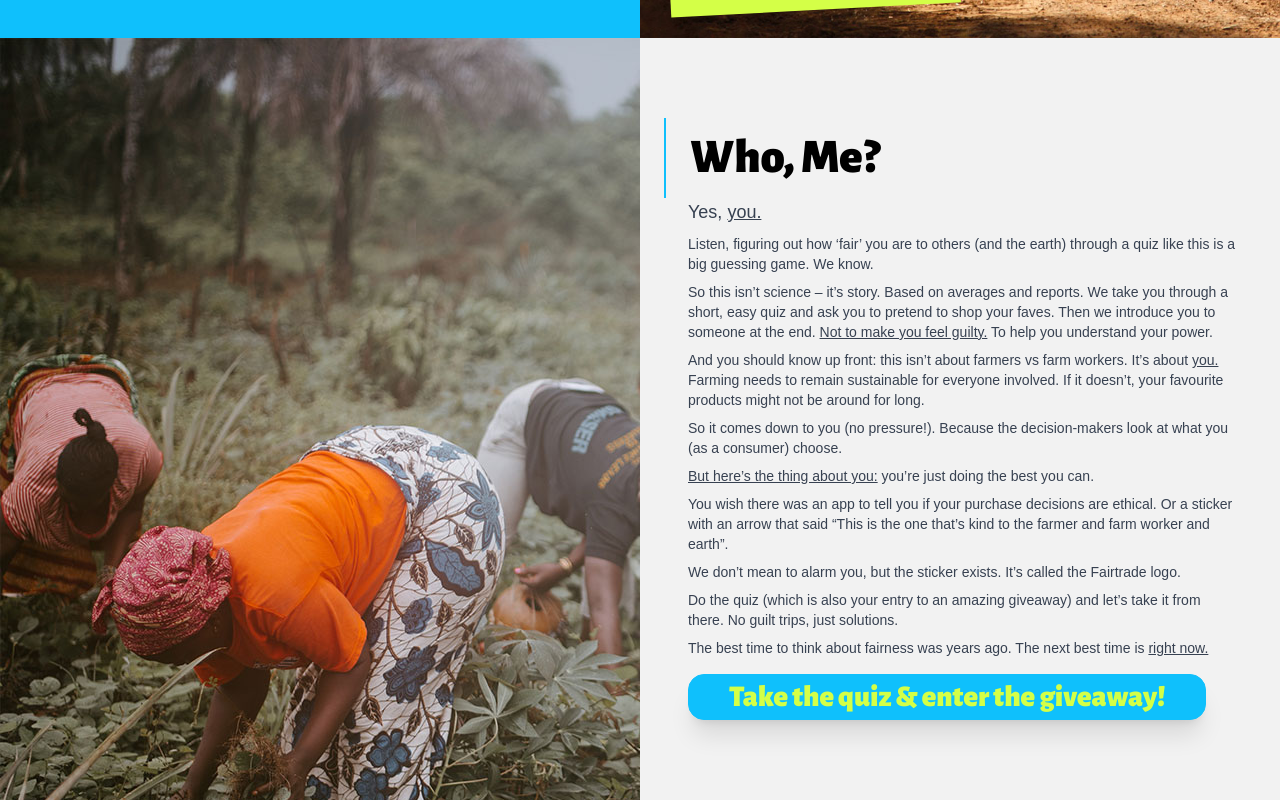
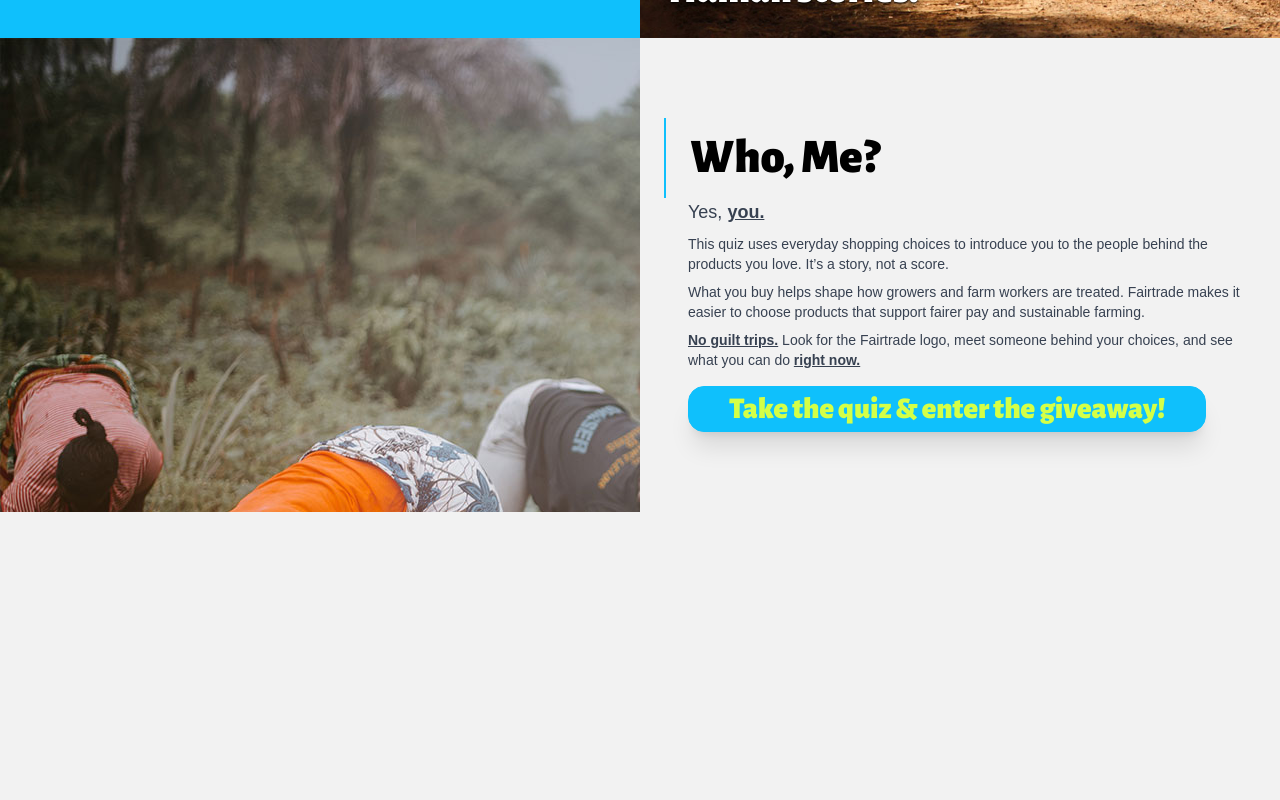
Before and after one commit to sagy-2fellas/FTA-QUIZ-KENYA, a Next.js app: page / in a window 1280 px wide. Shown: the part 642-1442 px from the top of the page. After the commit the page ends 1154 px from the top, so only its background shows below. Built offline with nearby package versions, Linux system fonts and the light colour scheme; a web font is replaced by a local one.

Commit message:
Fix wine slider and simplify homepage content

```diff
--- a/src/components/WhoMe.jsx
+++ b/src/components/WhoMe.jsx
@@ -19,59 +19,21 @@ const WhoMe = () => {
                 </h1>
                 <div className="sm:pl-6 pl-2 space-y-2">
                   <p className="font-exo 2xl:text-2xl sm:text-lg text-gray-700">
-                    Yes, <span className="underline">you.</span>
+                    Yes, <strong className="underline">you.</strong>
                   </p>
-                  <p className="font-exo 2xl:text-base text-sm  text-gray-700">
-                    Listen, figuring out how ‘fair’ you are to others (and the
-                    earth) through a quiz like this is a big guessing game. We
-                    know.
+                  <p className="font-exo 2xl:text-base text-sm text-gray-700">
+                    This quiz uses everyday shopping choices to introduce you to
+                    the people behind the products you love. It’s a story, not a score.
                   </p>
-                  <p className="font-exo 2xl:text-base text-sm  text-gray-700">
-                    So this isn’t science – it’s story. Based on averages and
-                    reports. We take you through a short, easy quiz and ask you
-                    to pretend to shop your faves. Then we introduce you to
-                    someone at the end.{" "}
-                    <span className="underline">
-                      Not to make you feel guilty.
-                    </span>{" "}
-                    To help you understand your power.
+                  <p className="font-exo 2xl:text-base text-sm text-gray-700">
+                    What you buy helps shape how growers and farm workers are treated.
+                    Fairtrade makes it easier to choose products that support fairer
+                    pay and sustainable farming.
                   </p>
-                  <p className="font-exo 2xl:text-base text-sm  text-gray-700">
-                    And you should know up front: this isn’t about farmers vs
-                    farm workers. It’s about{" "}
-                    <span className="underline">you.</span> Farming needs to
-                    remain sustainable for everyone involved. If it doesn’t,
-                    your favourite products might not be around for long.
-                  </p>
-                  <p className="font-exo 2xl:text-base text-sm  text-gray-700">
-                    So it comes down to you (no pressure!). Because the
-                    decision-makers look at what you (as a consumer) choose.
-                  </p>
-                  <p className="font-exo 2xl:text-base text-sm  text-gray-700">
-                    <span className="underline">
-                      But here’s the thing about you:
-                    </span>{" "}
-                    you’re just doing the best you can.
-                  </p>
-                  <p className="font-exo 2xl:text-base text-sm  text-gray-700">
-                    You wish there was an app to tell you if your purchase
-                    decisions are ethical. Or a sticker with an arrow that said
-                    “This is the one that’s kind to the farmer and farm worker
-                    and earth”.
-                  </p>
-                  <p className="font-exo 2xl:text-base text-sm  text-gray-700">
-                    We don’t mean to alarm you, but the sticker exists. It’s
-                    called the Fairtrade logo.
-                  </p>
-                  <p className="font-exo 2xl:text-base text-sm  text-gray-700">
-                    Do the quiz (which is also your entry to an amazing
-                    giveaway) and let’s take it from there. No guilt trips, just
-                    solutions.
-                  </p>
-                  <p className="font-exo 2xl:text-base text-sm  text-gray-700">
-                    The best time to think about fairness was years ago. The
-                    next best time is{" "}
-                    <span className="underline">right now.</span>
+                  <p className="font-exo 2xl:text-base text-sm text-gray-700">
+                    <strong className="underline">No guilt trips.</strong> Look for the
+                    Fairtrade logo, meet someone behind your choices, and see what
+                    you can do <strong className="underline">right now.</strong>
                   </p>
                   <div className="pt-2">
                     <Link href="/quiz">
--- a/src/components/quiz/QuestionFive.jsx
+++ b/src/components/quiz/QuestionFive.jsx
@@ -34,7 +34,7 @@ const QuestionFive = () => {
   const handleSize = 120;
   const handleX = useMotionValue(0);
   const { rotate, reducedMotion } = useSliderFeedback(handleX, dragging);
-  const progress = useTransform(handleX, (v) => v + handleSize / 2);
+  const progress = useTransform(handleX, (v) => v);
   const background = useMotionTemplate`linear-gradient(90deg, #C1D42F ${progress}px, #d1d5db 0)`;
 
   function handleDrag() {
@@ -183,18 +183,21 @@ const QuestionFive = () => {
               data-test="slider"
               className="relative flex flex-col justify-center"
             >
-              <div className="slider-endpoints"><span>No wine</span><span>Wine lover</span></div>
+              <div className="slider-endpoints" style={{ left: handleSize / 2, right: handleSize / 2 }}><span>No wine</span><span>Wine lover</span></div>
               <motion.div
                 data-test="slider-background"
-                className="absolute w-full h-4 rounded-full"
+                className="absolute h-4 rounded-full"
                 style={{
+                  left: handleSize / 2,
+                  right: handleSize / 2,
                   background,
                 }}
               />
 
                               {/* Indicators with values */}
-                <div className="absolute w-full px-4 lg:px-10 xl:px-12 2xl:px-16">
-                  <div className="flex justify-between">
+                <div className="wine-slider-marks absolute flex justify-between"
+                style={{ left: handleSize / 2, right: handleSize / 2 }}>
+                  <div className="flex w-full justify-between">
                     <span className="h-12 lg:h-10 xl:h-12 2xl:h-14 w-4 xl:w-5 2xl:w-6 bg-black rounded-full"></span>
                     <span className="h-12 lg:h-10 xl:h-12 2xl:h-14 w-4 xl:w-5 2xl:w-6 bg-black rounded-full"></span>
                     <span className="h-12 lg:h-10 xl:h-12 2xl:h-14 w-4 xl:w-5 2xl:w-6 bg-black rounded-full"></span>
@@ -250,7 +253,7 @@ const QuestionFive = () => {
                     progressBarRef.current.getBoundingClientRect();
                   let position = event.pageX - left;
                   let newProgress = clamp(position / width, 0, 1);
-                  let newValue = newProgress * (max - min);
+                  let newValue = min + newProgress * (max - min);
                   snapToClosestValue(newValue); // Snap to the closest value
                 }}
               />
--- a/src/styles/globals.css
+++ b/src/styles/globals.css
@@ -1145,7 +1145,7 @@ body:has(.results-page) .quiz-dialog-body .text-ft-blue { color: #001b6e; }
 .engagement-more { font: 500 15px/1.5 Exo,sans-serif; text-decoration: underline; text-underline-offset: 5px; }
 .engagement-home-photo { position: relative; min-height: 400px; overflow: hidden; }
 .engagement-home-photo img { width: 100%; height: 100%; position: absolute; object-fit: cover; }
-.engagement-home-caption { position: absolute; bottom: 28px; left: 28px; padding: 20px; background: #d4ff47; color: #1e1e1e; font: 900 40px/1 Alegreya,sans-serif; transform: rotate(-3deg); }
+.engagement-home-caption { position: absolute; bottom: 28px; left: 28px; color: #fff; font: 900 40px/1 Alegreya,sans-serif; text-shadow: 0 2px 12px rgba(0,0,0,.8), 0 1px 2px rgba(0,0,0,.9); }
 @media(max-width:767px) {
  .engagement-home { grid-template-columns: 1fr; }
  .engagement-home-copy { gap: 18px; padding: 24px; }
@@ -1165,6 +1165,8 @@ body:has(.results-page) .quiz-dialog-body .text-ft-blue { color: #001b6e; }
 /* Taste review: compose the answer and mandatory fact as one reading area. */
 [data-test="slider"] span.bg-black { width: 6px; height: 28px; background: #1e1e1e; }
 [data-test="slider-background"] { height: 8px !important; }
+.wine-slider-marks span:first-child { transform: translateX(-50%); }
+.wine-slider-marks span:last-child { transform: translateX(50%); }
 .slider-endpoints { position: absolute; top: 100%; left: 0; right: 0; display: flex; justify-content: space-between; gap: 20px; margin-top: 10px; color: #41463e; font: 500 14px/1.3 Exo,sans-serif; pointer-events: none; }
 .slider-endpoints span:last-child { text-align: right; }
 .desktop-quiz-navigation { position: absolute; right: 12%; bottom: 24px; display: flex; gap: 12px; z-index: 20; }
```
